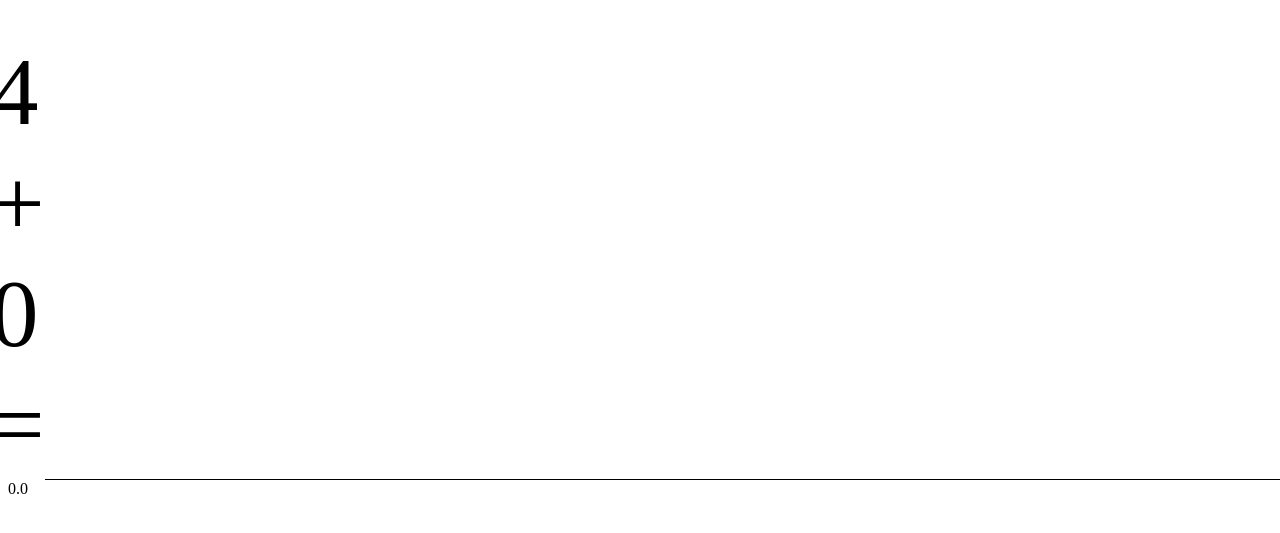
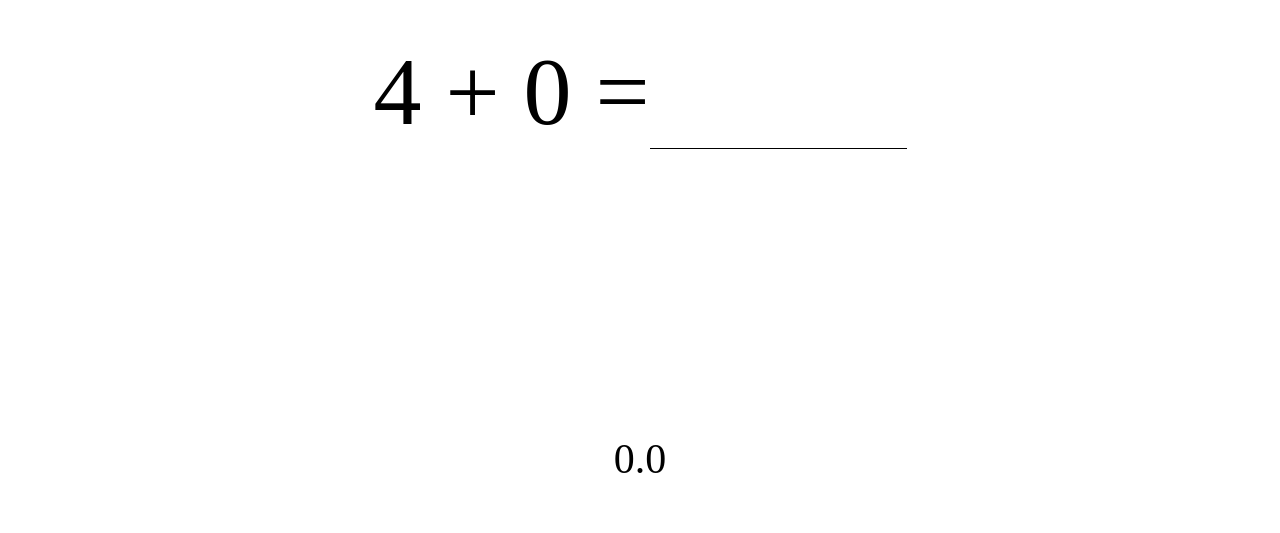
Before and after one commit to pyavchik/mathapp, an Angular app: page / in a window 1280 px wide. Shown: the part 217-750 px from the top of the page. Built offline with nearby package versions, Linux system fonts and the light colour scheme.

Commit message:
fixed bug with input width

```diff
--- a/src/app/equation/equation.component.css
+++ b/src/app/equation/equation.component.css
@@ -9,6 +9,7 @@ input {
   font-size: 96px;
   border: none;
   border-bottom: 1px solid black;
+  width: 20%;
   text-align: center;
 }
 
--- a/src/app/equation/equation.component.html
+++ b/src/app/equation/equation.component.html
@@ -1,6 +1,10 @@
 <form [formGroup]="mathForm">
-  {{a}} + {{b}} =
+  <div class="vision">
+    {{a}} + {{b}} =
+  </div>
   <input formControlName="answer">
 </form>
 
-{{ secondsPerSolution | number: '1.1-3' }}
+<div class="stats">
+  {{ secondsPerSolution | number: '1.1-3' }}
+</div>
```
